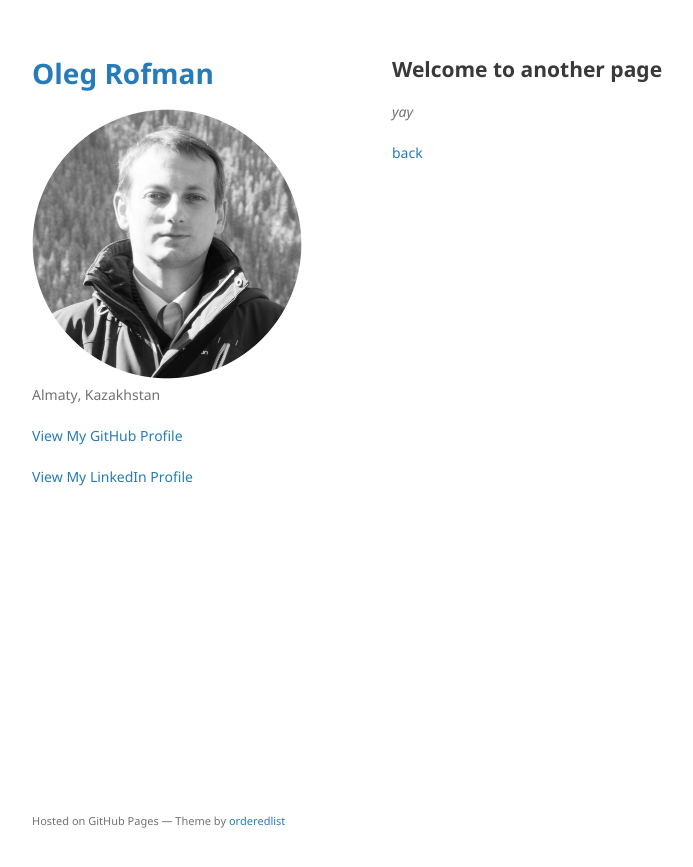
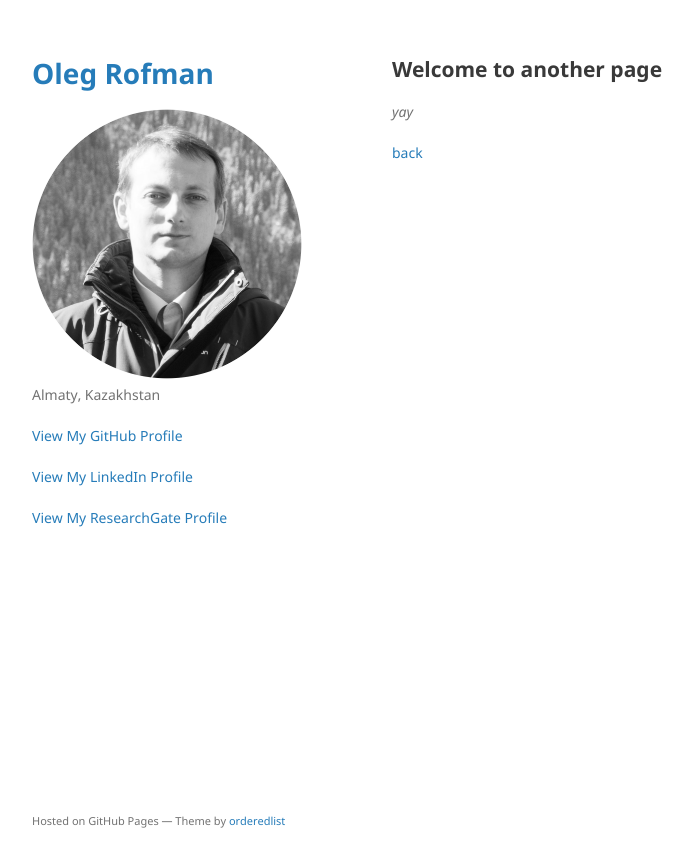
Before and after one commit to olegrofman/olegrofman.github.io, a Jekyll site: the page built from another-page.md, in a window 1280 px wide. Shown: the top 867 px of the page, without its empty margins (178-871 px from the left). Built offline with Jekyll 4.4.1, drawn with Linux system fonts in a browser that asks for light colours; our own code applies the rules of GitHub Pages for plain Markdown files.

Commit message:
Update default.html

```diff
--- a/_layouts/default.html
+++ b/_layouts/default.html
@@ -27,7 +27,7 @@
         {% endif %}
 
         {% if site.github.is_user_page %}
-        <p class="view"><a href="{{ site.github.owner_url }}">View My GitHub Profile</a></p><a href="https://www.linkedin.com/in/oleg-rofman-40153327/">View My LinkedIn Profile </a></p>
+        <p class="view"><a href="{{ site.github.owner_url }}">View My GitHub Profile</a></p><a href="https://www.linkedin.com/in/oleg-rofman-40153327/">View My LinkedIn Profile </a></p><a href="https://www.researchgate.net/profile/Oleg-Rofman/">View My ResearchGate Profile </a></p>
         {% endif %}
 
         {% if site.show_downloads %}
```
